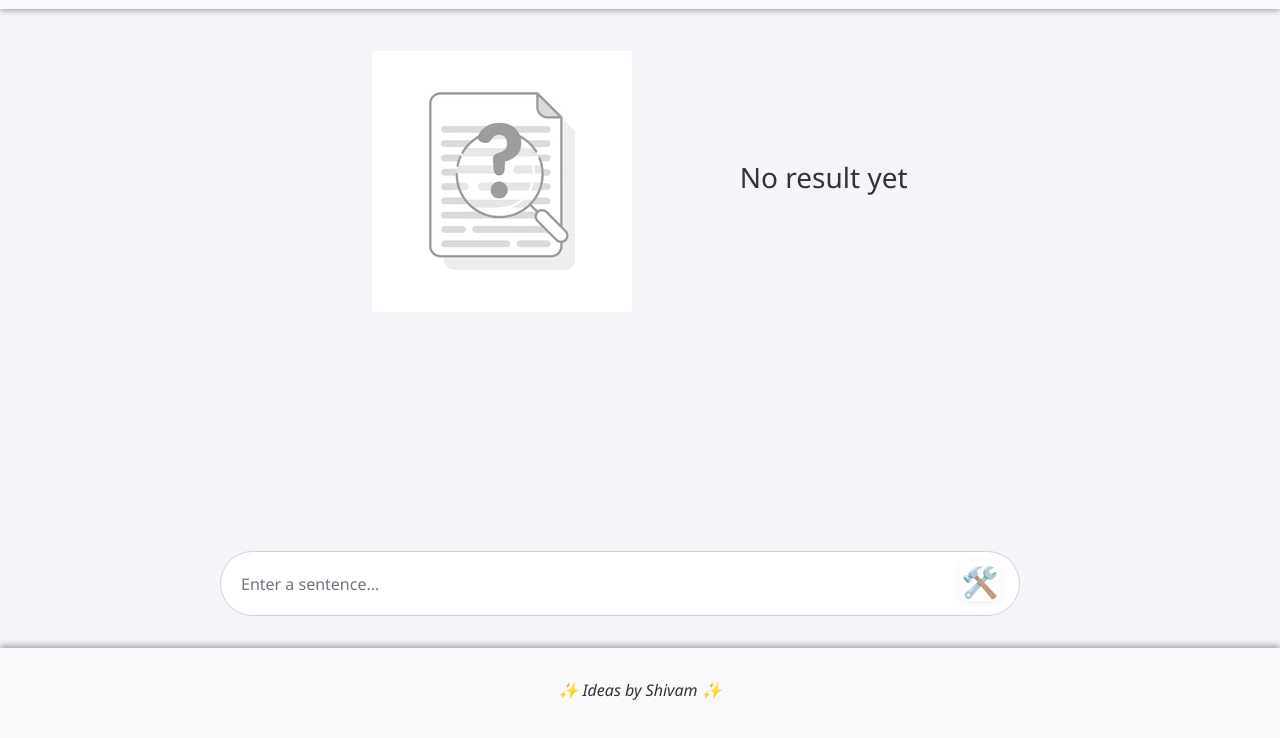
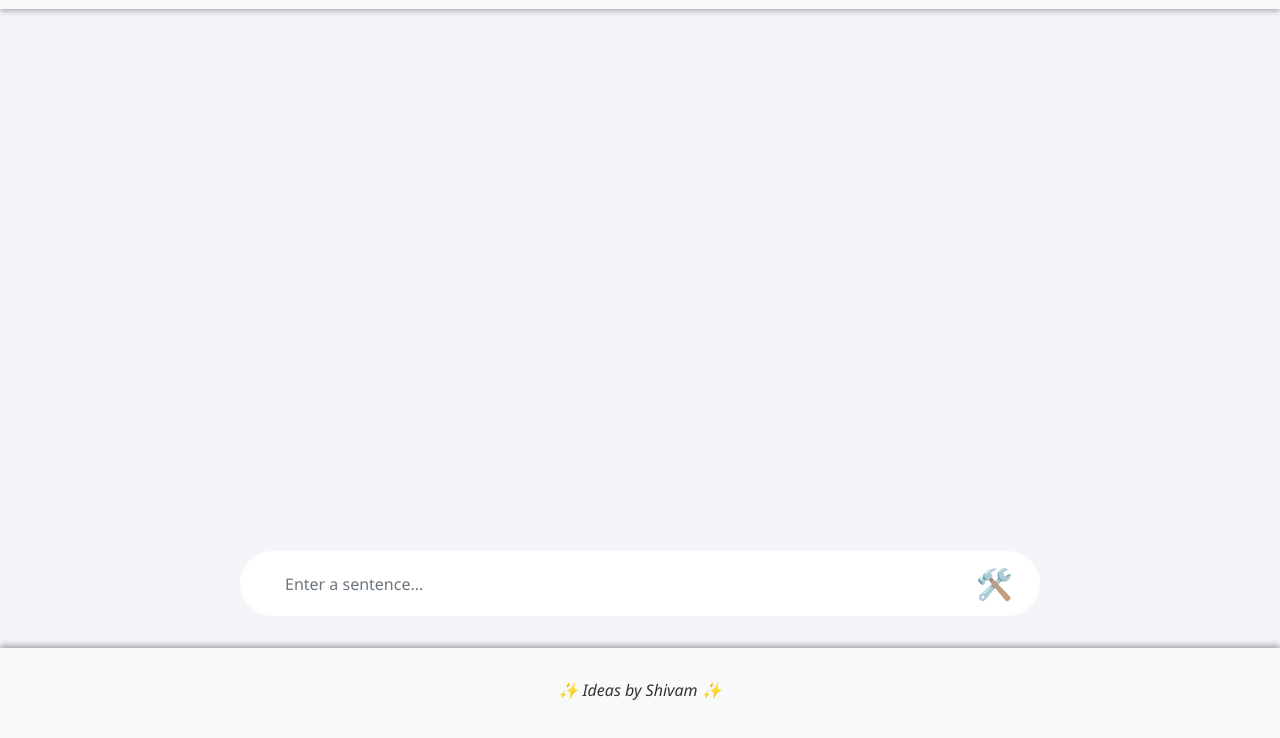
Before and after one commit to therockshivam/therockshivam.github.io, a plain HTML site: page tools/gammar-correction-system/index.html in a window 1280 px wide. Shown: the part 52-790 px from the top of the page. Drawn offline with nearby package versions, Linux system fonts and the light colour scheme.

Commit message:
issue fixed

```diff
--- a/js/common-components.js
+++ b/js/common-components.js
@@ -1,12 +1,17 @@
 // On page load, apply saved theme
 window.onload = function() {
   const savedTheme = localStorage.getItem("theme");
+  const icon =document.getElementById("theme-icon");
   if (savedTheme === "dark") {
     document.body.classList.add("dark-mode");
-    document.getElementById("theme-icon").textContent = "🌙";
+    if(icon){
+      icon.textContent = "🌙";
+    }
   } else {
     document.body.classList.remove("dark-mode");
-    document.getElementById("theme-icon").textContent = "🌞";
+    if(icon){
+      icon.textContent = "🌞";
+    }
   }
 }
 
--- a/tools/gammar-correction-system/index.html
+++ b/tools/gammar-correction-system/index.html
@@ -18,13 +18,14 @@
     <div id="input-container" class="input-container">
         <!-- <textarea oninput="validateText()" id="inputText" rows="4" cols="60"
             placeholder="Enter a sentence..."></textarea><br /><br /> -->
+            <div class="form-container">
             <textarea oninput="validateText()" id="inputText" class="form-control" rows="4" placeholder="Enter a sentence..."></textarea>
-
             <button id="submitButton"  class="btn btn-lg" onclick="checkGrammar()">🛠️
                 <!-- <div class="spinner-grow" role="status">
             <span class="visually-hidden">Loading...</span>
           </div> -->
             </button>
+        </div>
             </div>
     <!-- <button onclick="expandInput()">Expand</button> -->
     <div id="response" class="text-center"> </div>
--- a/tools/gammar-correction-system/main.js
+++ b/tools/gammar-correction-system/main.js
@@ -3,8 +3,8 @@
 let response;
 
 
-document.getElementById('grammar-container').innerHTML=`  <div style="display: flex;
-justify-content: space-evenly; width: 100%; align-items:center;"><img src="../../images/no result.png" alt="No Result" > <h3>No result yet</h3></div>`;
+// document.getElementById('grammar-container').innerHTML=`  <div style="display: flex;
+// justify-content: space-evenly; width: 100%; align-items:center;"><img src="../../images/no result.png" alt="No Result" > <h3>No result yet</h3></div>`;
 
 async function checkGrammar() {
 
--- a/tools/gammar-correction-system/style.css
+++ b/tools/gammar-correction-system/style.css
@@ -151,23 +151,43 @@ h2 {
     text-indent: 5px;
 }
 
+.form-container {
+    border-radius: 50px;
+    -ms-overflow-style: none;
+    scrollbar-width: none;
+    background-color: white;
+    max-width: 800px;
+    width: 100%;
+    display: flex
+;
+    justify-content: space-between;
+    padding: 0px 25px;
+}
+
 .input-container textarea{
+
     border-radius: 50px;
     text-align: left;
     align-content: center;
     /* width: 50vw; */
-    max-width: 800px;
+    max-width: 800px;width: 100%;
     height: auto;
     padding:20px;
     /* -webkit-text-stroke: thin; */
     -ms-overflow-style: none;  /* IE and Edge */
   scrollbar-width: none;
+  border: none;
 
 }
 
+.input-container textarea:focus {
+    outline: none;
+    box-shadow: none;
+  }
+/*
 .input-container button {
     position: relative;
-    right: 60px;
+     right: 60px;
     width: 40px;
     top: 10px;
     font-size: 30px;
@@ -178,6 +198,24 @@ h2 {
     align-items: center;
     border:none;
     box-shadow: 0 2px 10px rgba(0, 0, 0, 0.1);
+} */
+
+
+.input-container button {
+    /* position: relative; */
+    /* right: 60px; */
+    /* width: 40px; */
+    /* top: 10px; */
+    font-size: 30px;
+    text-align: center;
+    /* height: 40px; */
+    /* display: flex
+; */
+    /* justify-content: center; */
+    /* align-items: center; */
+    border: none;
+    padding: 2px;
+    /* box-shadow: 0 2px 10px rgba(0, 0, 0, 0.1); */
 }
 
 
@@ -185,8 +223,9 @@ h2 {
     display: none;
   }
 
-.input-container button:hover {
-    background-color: #ccc;
+  .input-container button:hover {
+    transform: scale(1.1); /* Zoom a little */
+    transition: transform 0.3s ease; /* Smooth animation */
   }
 
   #inputText {
```
Lines whose indentation alone changed are shown as unchanged.
